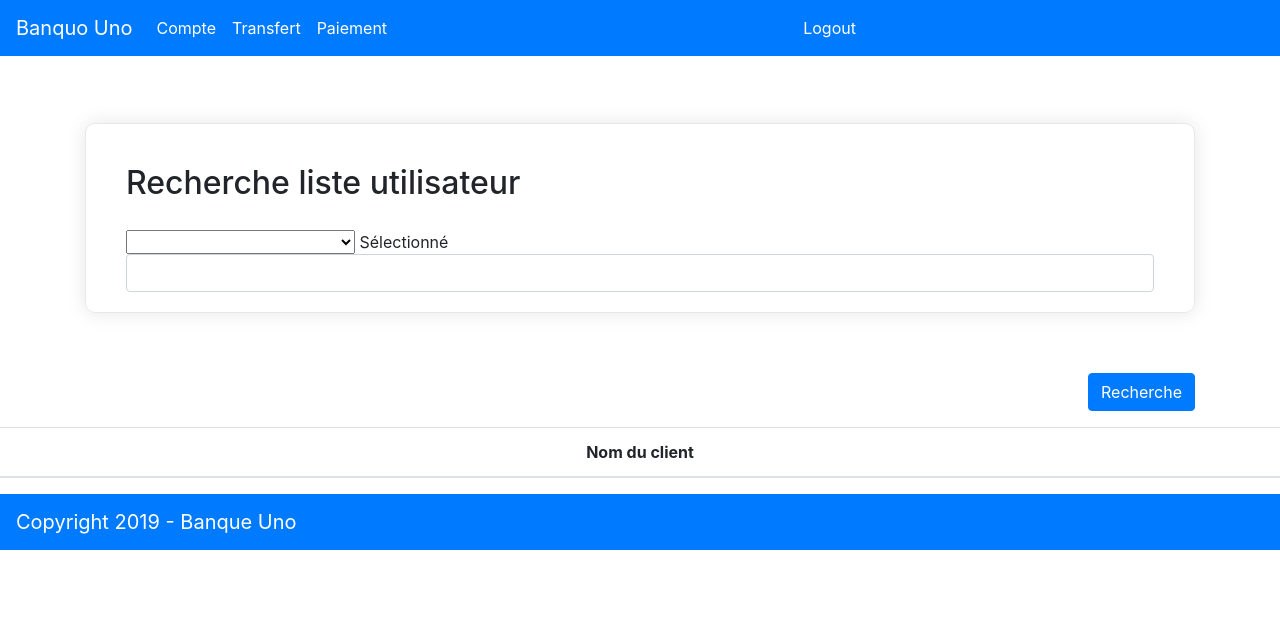
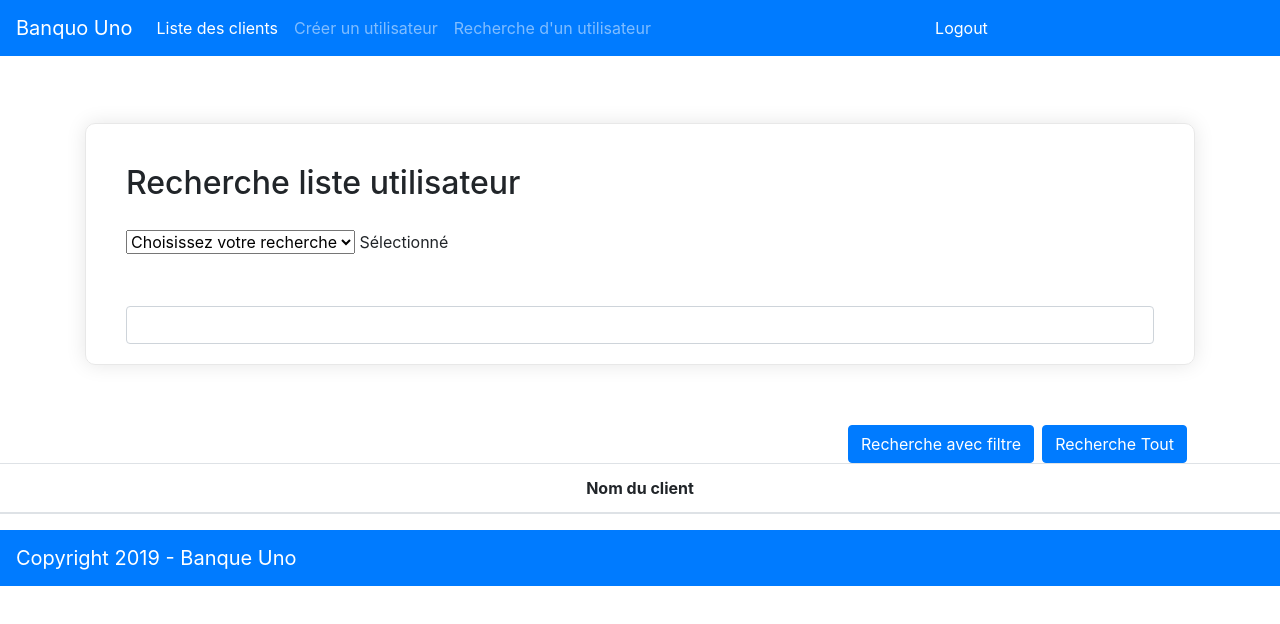
Before and after one commit to gti525/h19-banque-1, a Vue app in the folder vue-springboot/: page /RechercheUserByAdmin in a window 1280 px wide. Shown: the top 624 px of the page. Built offline with nearby package versions, Linux system fonts and the light colour scheme.

Commit message:
Ajouter searchall dans le la recherche

```diff
--- a/vue-springboot/src/components/RechercheUserByAdmin.vue
+++ b/vue-springboot/src/components/RechercheUserByAdmin.vue
@@ -23,15 +23,15 @@
                     <option>Numéro compte</option>
                 </select>
                 <span> Sélectionné </span>
+                <div class="main-header">
+                </div>
                 <br>
                 <input type="text" v-model="username" name="username" class="form-control">
-                </div>
-                <div class="form-group clearfix">
-                    <button v-on:click="bob" class="btn btn-primary btn-common float-right">Recherche
-                    </button>
-
-
             </div>
+            <button v-on:click="rechercheTout" class="btn-group mr-2 btn btn-primary btn-common float-right">Recherche Tout
+            </button>
+            <button v-on:click="rechercheSimple" class="btn-group mr-2 btn btn-primary btn-common float-right">Recherche avec filtre
+            </button>
         </div>
         <table class="table table-hover">
             <thead>
@@ -46,7 +46,7 @@
                             name: 'AdminCompteClient-details',
                             params: { user: user, id: user.id, firstname: user.firstname }
                         }">
-                        {{user.username}} {{ user.lastname }}
+                        {{user.firstname}} {{ user.lastname }}
                     </router-link>
                 </td>
             </tr>
@@ -57,7 +57,7 @@
 </template>
 
 <script>
-    import NavBar from './NavBarClient.vue';
+    import NavBar from './NavBarAdmin.vue';
     import Footer from './Footer.vue'
     import http from "../http-common";
 
@@ -76,6 +76,7 @@
 
         startTimer();
     }
+
     setup();
 
     function startTimer() {
@@ -121,11 +122,12 @@
                 landline: '',
                 mobile: '',
                 creditcardno: '',
-                bobs: ''
-        }
+                bobs: '',
+                selected: ''
+            }
         },
         methods: {
-            bob () {
+            rechercheSimple() {
                 if (this.selected == "Prénom") {
                     this.bobs = "firstname"
                 }
@@ -156,11 +158,16 @@
                 if (this.selected == "Numéro carte crédit") {
                     this.bobs = "creditcardno"
                 }
-                if (this.selected == "Numéro ompte") {
+                if (this.selected == "Numéro compte") {
                     this.bobs = "accountno"
                 }
                 console.log(this.bobs)
                 console.log(this.username + "text")
+                this.recherche()
+            },
+            rechercheTout() {
+                this.selected = '',
+                this.bobs = "*"
                 this.recherche()
             },
             recherche() {
```
